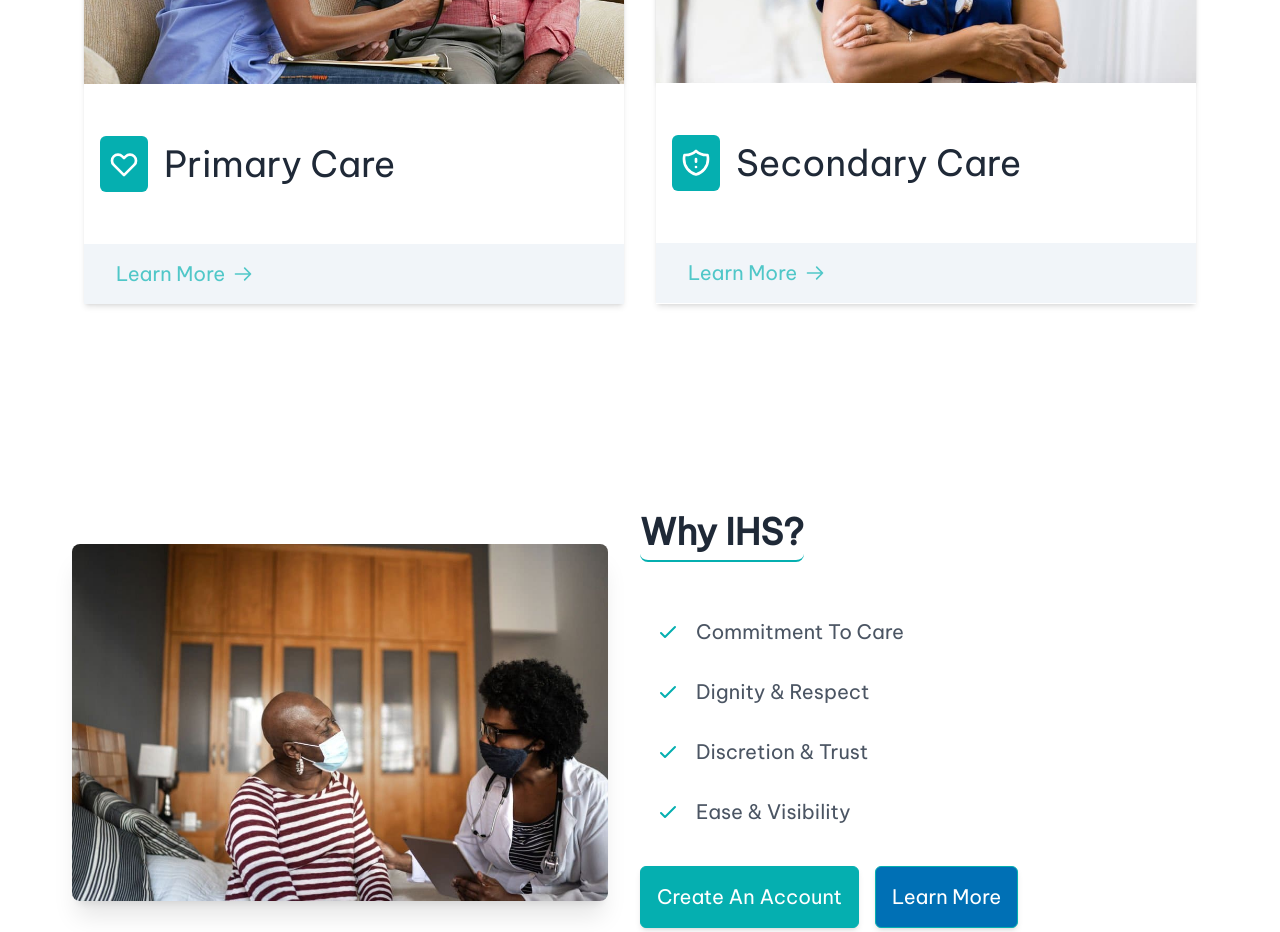
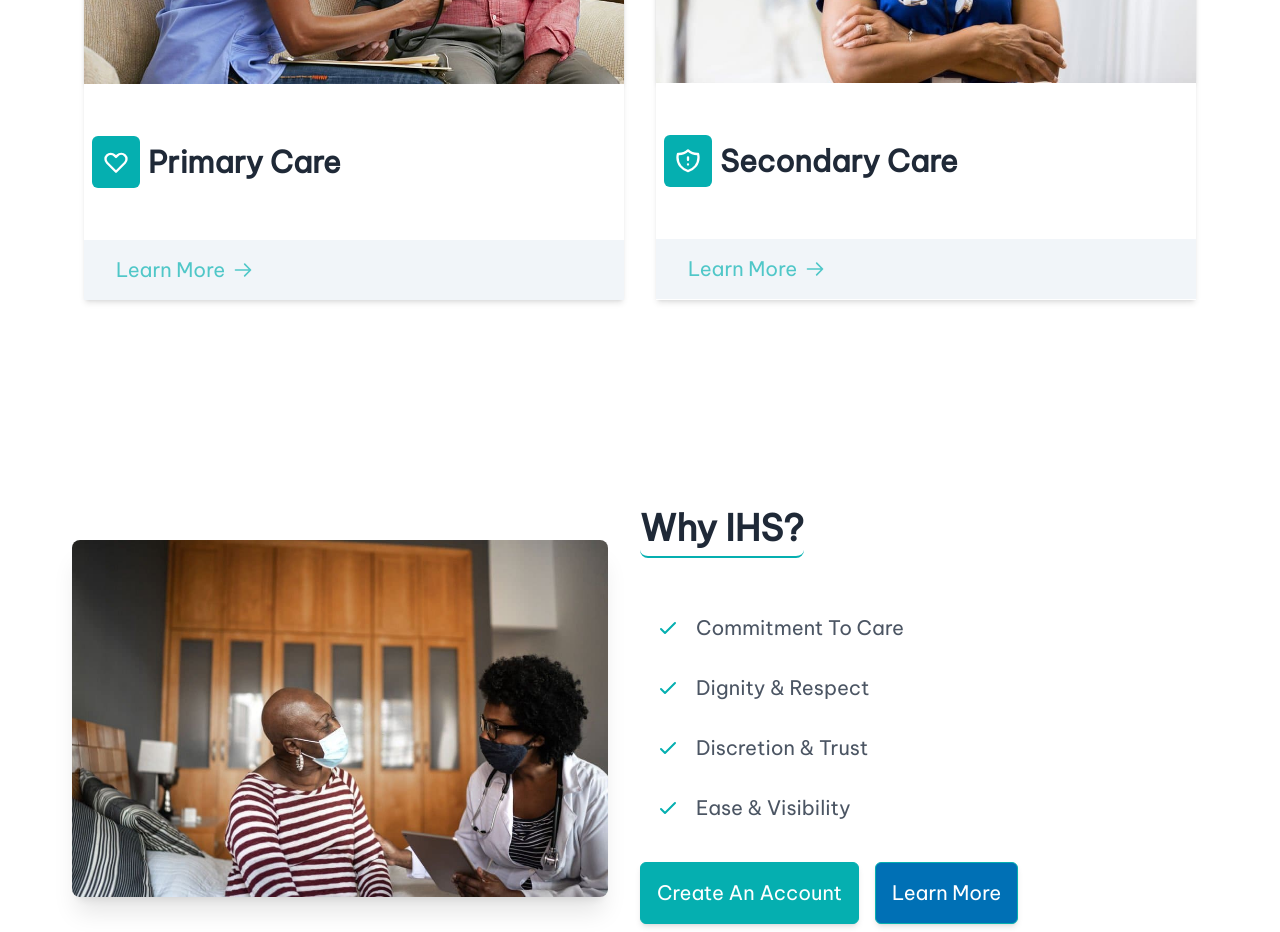
Before and after one commit to ihsidna/ihs-frontend, a React (Create React App) app: page / in a window 1280 px wide. Shown: the part 1960-2892 px from the top of the page. Built offline with nearby package versions, Linux system fonts and the light colour scheme; no server answers; what react-topbar-progress-indicator would draw is missing.

Commit message:
refactor - Make services section more responsive

```diff
--- a/src/components/website/landing/Services.jsx
+++ b/src/components/website/landing/Services.jsx
@@ -23,16 +23,16 @@ const Services = () => {
 					{/*<p className="flex justify-center md:text-3xl text-2xl py-3 lg:px-32 md:px-16 text-slate-300">We offer adults of all ages the expert care and support they need to live independently at home.</p>*/}
 				</div>
 
-				<div className=" grid grid-cols-1 md:grid-cols-2 lg:grid-cols-2 md:gap-x-8 gap-y-16 px-4 pt-12 sm:pt-20 text-gray-800 md:mx-10 lg:mx-12">
+				<div className=" grid grid-cols-1 md:grid-cols-2 md:gap-x-8 gap-y-16 px-4 pt-12 sm:pt-20 text-gray-800 md:mx-10 lg:mx-12">
 
 					<div className="shadow-md">
 						<div>
 							<img src={PrimaryCareImage} alt="Primary Care" className="rounded-t-lg shadow-md" />
 						</div>
 						<div className="bg-white md:py-14 py-10 -mt-1">
-							<div className="flex space-x-4 mx-4">
-								<HeartIcon className="md:w-12 w-12 md:p-2 p-2.5 bg-ihs-green text-white rounded-md"/>
-								<p className="font-normal text-2xl md:text-4xl my-2">Primary Care</p>
+							<div className="grid grid-cols-6 lg:flex mx-2">
+								<HeartIcon className="w-12 p-2.5 bg-ihs-green text-white rounded-md col-span-1"/>
+								<p className="font-semibold text-2xl md:text-3xl m-2 col-span-5">Primary Care</p>
 							</div>
 						</div>
 						<div className="bg-slate-100 pl-8 py-4 md:inset-x-0 md:bottom-0 cursor-pointer -mt-1" onClick={() => { navigate("services")}}>
@@ -44,9 +44,9 @@ const Services = () => {
 							<img src={SecondaryCareImage} alt="Secondary Care" className="rounded-t-lg shadow-md" />
 						</div>
 						<div className="bg-white md:py-14 py-10 -mt-1">
-							<div className="flex space-x-4 mx-4">
-								<ShieldExclamationIcon className="md:w-12 w-12 md:p-2 p-2.5 bg-ihs-green text-white rounded-md"/>
-								<p className="font-normal text-2xl md:text-4xl my-2">Secondary Care</p>
+							<div className="grid grid-cols-6 lg:flex mx-2">
+								<ShieldExclamationIcon className="w-12 p-2.5 bg-ihs-green text-white rounded-md col-span-1"/>
+								<p className="font-semibold text-2xl md:text-3xl my-2 ml-2 col-span-5">Secondary Care</p>
 							</div>
 						</div>
 						<div className="bg-slate-100 pl-8 py-4 md:inset-x-0 md:bottom-0 cursor-pointer -mt-1" onClick={() => { navigate("services")}}>
```
